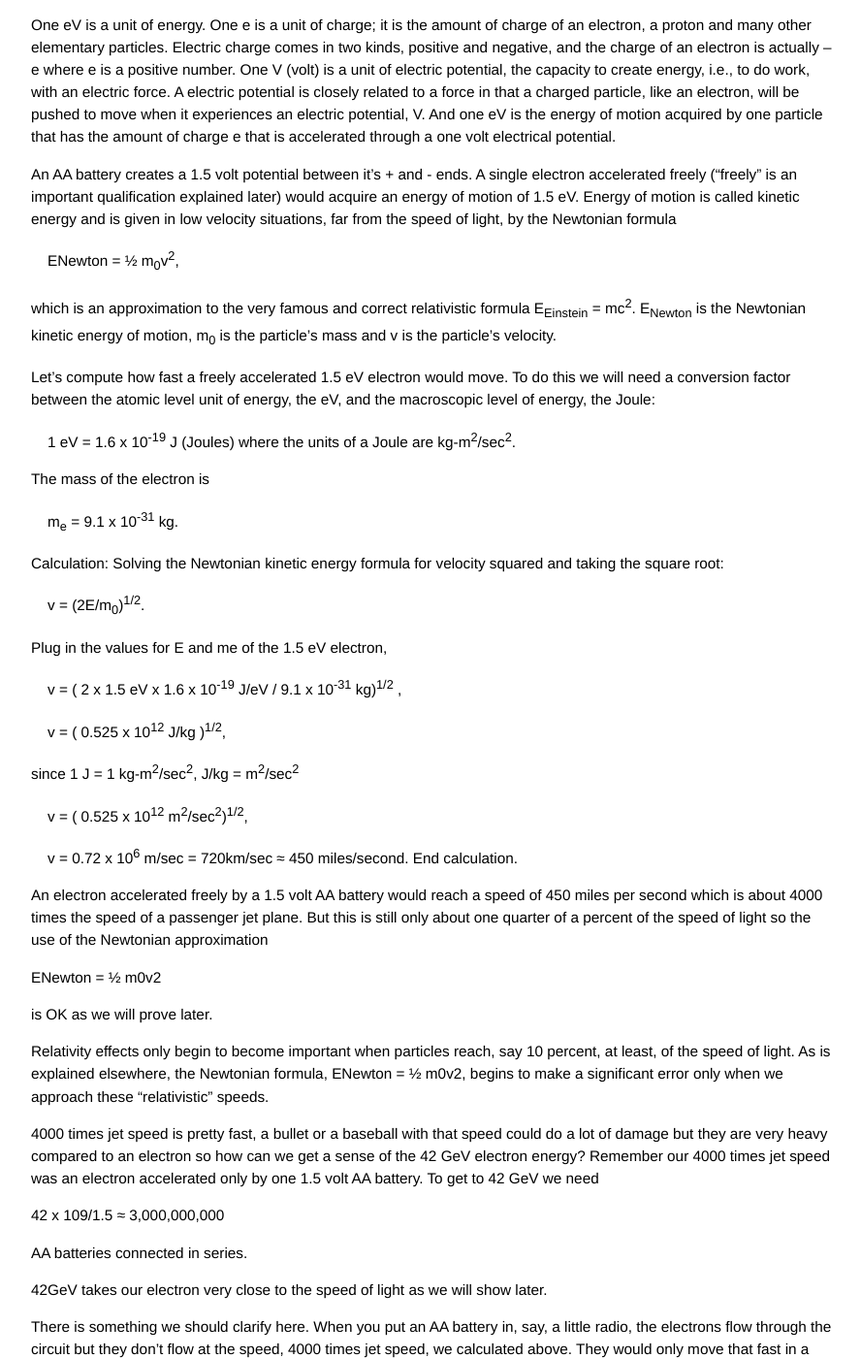
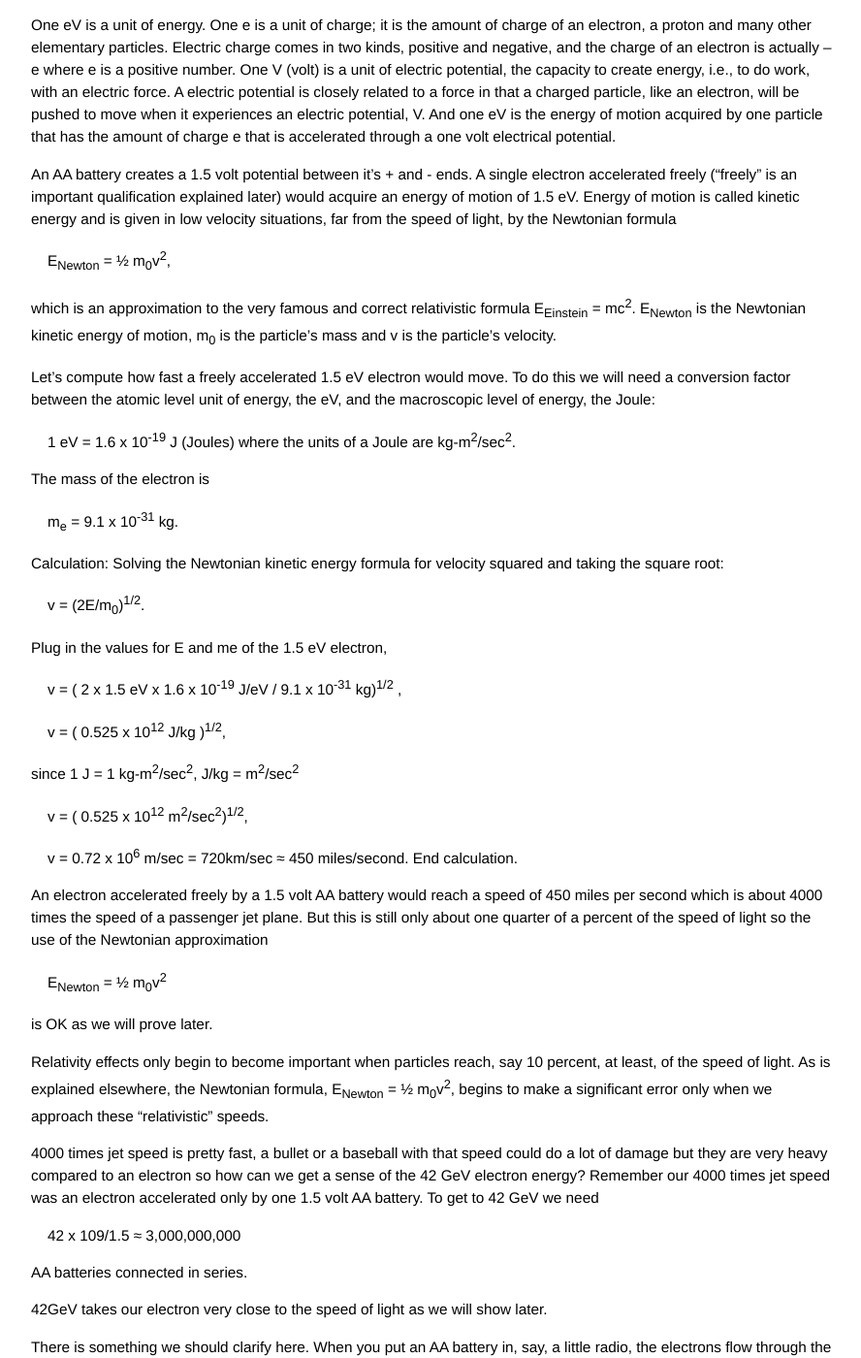
Before and after one commit to grbfacet/facet, a Jekyll site: the page built from tutorial.md, in a window 1280 px wide and 1400 px high, scrolled down 7681 px. Shown: the whole window at 97% size, without its empty margins (193-1081 px from the left). Built offline with Jekyll 4.4.1, drawn with Linux system fonts in a browser that asks for light colours; Markdown is read by kramdown in place of the engine named in the settings.

Commit message:
Update tutorial.md

```diff
--- a/tutorial.md
+++ b/tutorial.md
@@ -171,7 +171,7 @@ One eV is a unit of energy. One e is a unit of charge; it is the amount of charg
 
 An AA battery creates a 1.5 volt potential between it’s + and - ends. A single electron accelerated freely (“freely” is an important qualification explained later) would acquire an energy of motion of 1.5 eV. Energy of motion is called kinetic energy and is given in low velocity situations, far from the speed of light, by the Newtonian formula
 
-<span class="eq">ENewton = ½ m<sub>0</sub>v<sup>2</sup>,</span>
+<span class="eq">E<sub>Newton</sub> = ½ m<sub>0</sub>v<sup>2</sup>,</span>
 
 which is an approximation to the very famous and correct relativistic formula E<sub>Einstein</sub> = mc<sup>2</sup>.
 E<sub>Newton</sub> is the Newtonian kinetic energy of motion, m<sub>0</sub> is the particle’s mass and v is the particle’s velocity.
@@ -202,15 +202,15 @@ since 1 J = 1 kg-m<sup>2</sup>/sec<sup>2</sup>, J/kg = m<sup>2</sup>/sec<sup>2</
 
 An electron accelerated freely by a 1.5 volt AA battery would reach a speed of 450 miles per second which is about 4000 times the speed of a passenger jet plane.  But this is still only about one quarter of a percent of the speed of light so the use of the Newtonian approximation
 
-ENewton = ½ m0v2
+<span class="eq">E<sub>Newton</sub> = ½ m<sub>0</sub>v<sup>2</sup></span>
 
 is OK as we will prove later.
 
-Relativity effects only begin to become important when particles reach, say 10 percent, at least, of the speed of light. As is explained elsewhere, the Newtonian formula, ENewton = ½ m0v2, begins to make a significant error only when we approach these “relativistic” speeds.
+Relativity effects only begin to become important when particles reach, say 10 percent, at least, of the speed of light. As is explained elsewhere, the Newtonian formula, E<sub>Newton</sub> = ½ m<sub>0</sub>v<sup>2</sup>, begins to make a significant error only when we approach these “relativistic” speeds.
 
 4000 times jet speed is pretty fast, a bullet or a baseball with that speed could do a lot of damage but they are very heavy compared to an electron so how can we get a sense of the 42 GeV electron energy? Remember our 4000 times jet speed was an electron accelerated only by one 1.5 volt AA battery. To get to 42 GeV we need
 
-42 x 109/1.5 ≈ 3,000,000,000
+<span class="eq">42 x 109/1.5 ≈ 3,000,000,000</span>
 
 AA batteries connected in series.
 
```
